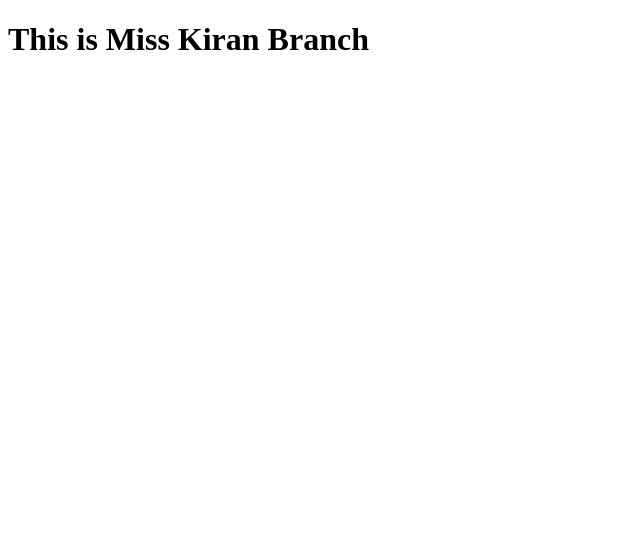
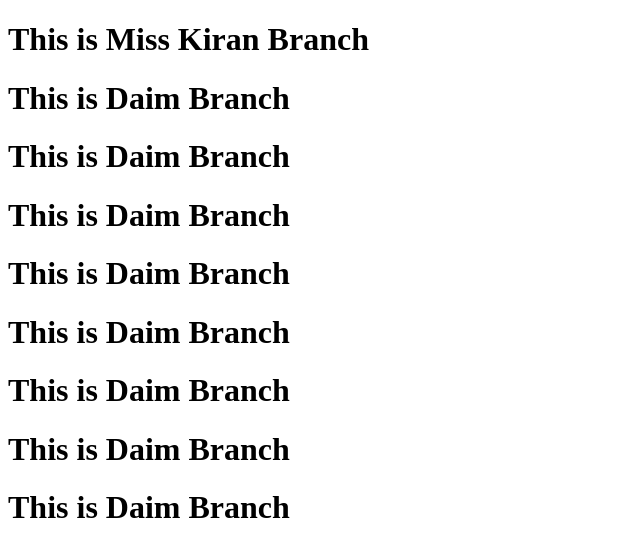
Before and after one commit to Ahmedrazaaptch/session04, a plain HTML site: page index.html in a window 1280 px wide. Shown: the whole page, without its empty margins (0-640 px from the left). Drawn offline with Linux system fonts and the light colour scheme.

Commit message:
new headings add

```diff
--- a/index.html
+++ b/index.html
@@ -8,5 +8,14 @@
 </head>
 <body>
     <h1>This is Miss Kiran Branch</h1>
+    <h1>This is Daim Branch</h1>
+    <h1>This is Daim Branch</h1>
+    <h1>This is Daim Branch</h1>
+    <h1>This is Daim Branch</h1>
+    <h1>This is Daim Branch</h1>
+    <h1>This is Daim Branch</h1>
+    <h1>This is Daim Branch</h1>
+    <h1>This is Daim Branch</h1>
+
 </body>
 </html>
```
